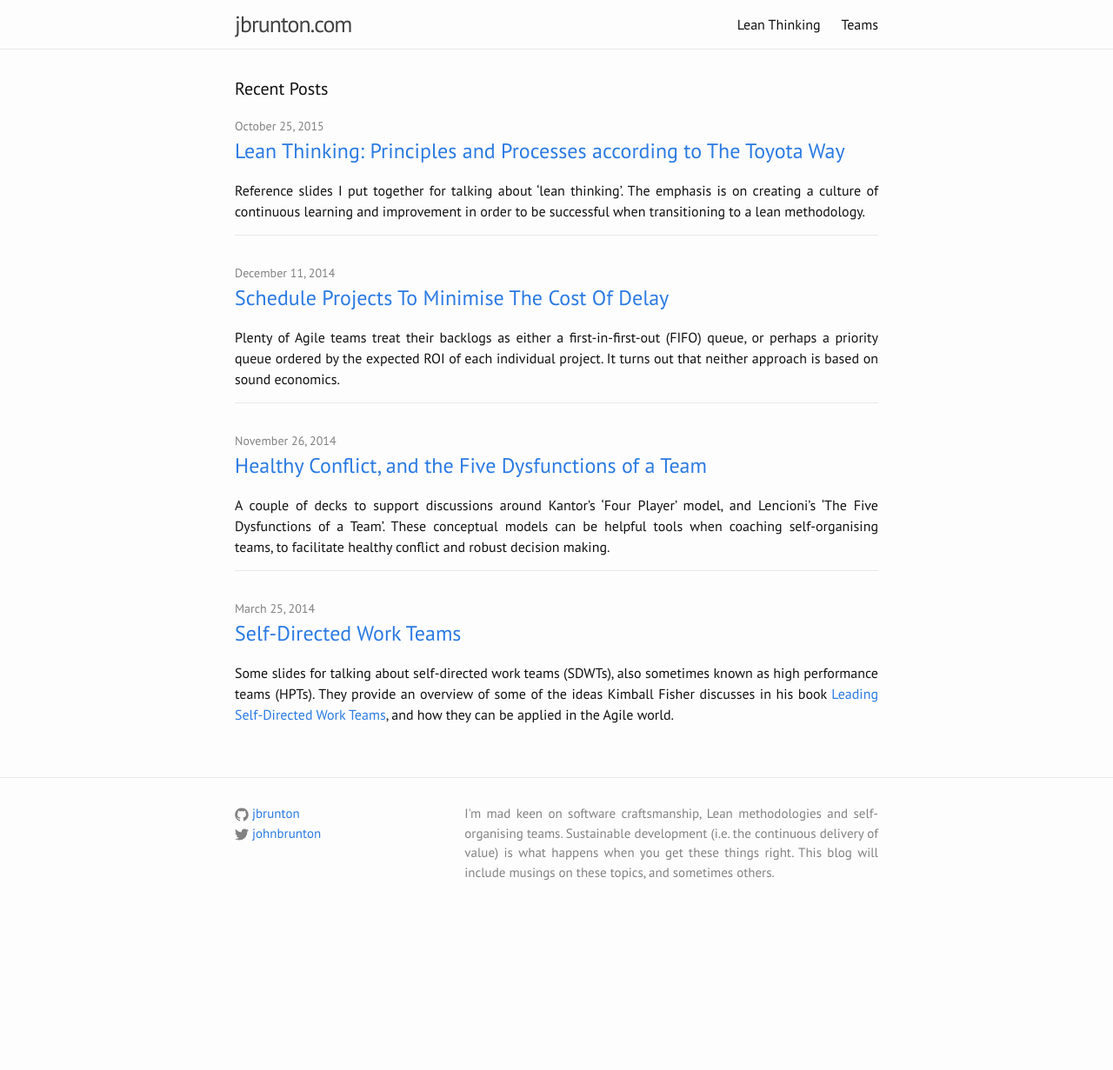
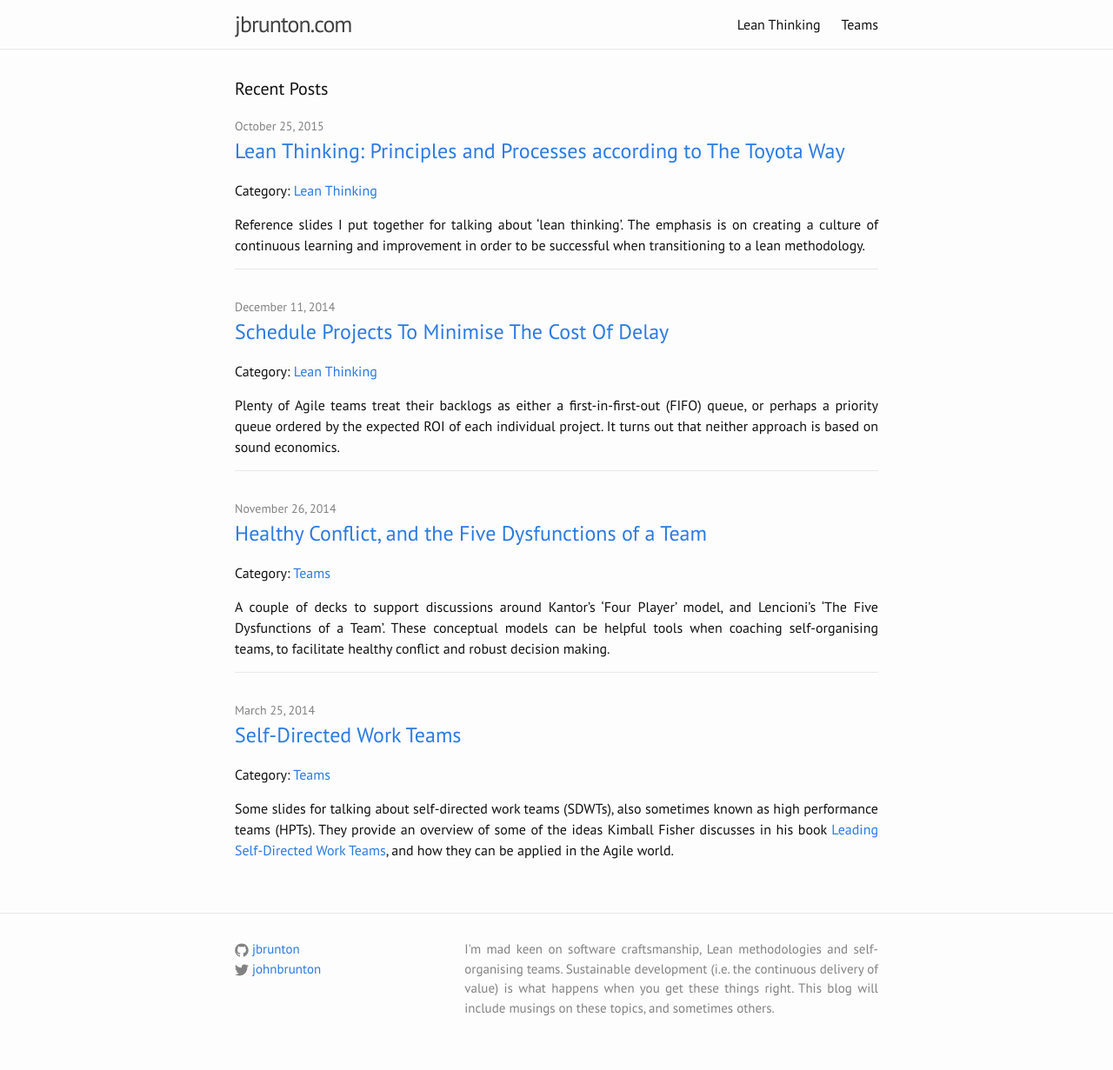
Before and after one commit to jbrunton/jbrunton.com, a Jekyll site: the page built from index.html, in a window 1280 px wide. Shown: the whole page at 87% size. Built offline with Jekyll 4.4.1, drawn with Linux system fonts in a browser that asks for light colours; nearby versions of some CDN libraries; before the commit the page ends 1075 px from its top, so only the background shows below that.

Commit message:
add category links to posts and index page

```diff
--- a/_config.yml
+++ b/_config.yml
@@ -17,6 +17,10 @@ url: "www.jbrunton.com" # the base hostname & protocol for your site
 twitter_username: johnbrunton
 github_username:  jbrunton
 
+category_names:
+  lean: Lean Thinking
+  teams: Teams
+
 # Build settings
 markdown: kramdown
 exclude: ['config.ru', 'Gemfile', 'Gemfile.lock', 'vendor']
--- /dev/null
+++ b/_includes/category_link.html
@@ -0,0 +1,6 @@
+<span class="category-link">
+  Category:
+  <a href="/{{ include.category }}/">
+    {{ site.category_names[include.category] }}
+  </a>
+</span>
--- a/_layouts/post.html
+++ b/_layouts/post.html
@@ -5,7 +5,10 @@ layout: default
 
   <header class="post-header">
     <h1 class="post-title" itemprop="name headline">{{ page.title }}</h1>
-    <p class="post-meta"><time datetime="{{ page.date | date_to_xmlschema }}" itemprop="datePublished">{{ page.date | date: "%b %-d, %Y" }}</time>{% if page.author %} • <span itemprop="author" itemscope itemtype="http://schema.org/Person"><span itemprop="name">{{ page.author }}</span></span>{% endif %}</p>
+    <p class="post-meta">
+      <time datetime="{{ page.date | date_to_xmlschema }}" itemprop="datePublished">{{ page.date | date: "%b %-d, %Y" }}</time>
+      {% include category_link.html category=page.category %}
+    </p>
   </header>
 
   <div class="post-content" itemprop="articleBody">
--- a/_sass/_layout.scss
+++ b/_sass/_layout.scss
@@ -187,6 +187,10 @@
 .post-meta {
     font-size: $small-font-size;
     color: $grey-color;
+
+    .category-link {
+      float: right;
+    }
 }
 
 .post-link {
--- a/index.html
+++ b/index.html
@@ -15,6 +15,8 @@ layout: default
           <a class="post-link" href="{{ post.url | prepend: site.baseurl }}">{{ post.title }}</a>
         </h2>
 
+        <p>{% include category_link.html category=post.category %}</p>
+
         {{ post.excerpt }}
       </li>
     {% endfor %}
```
